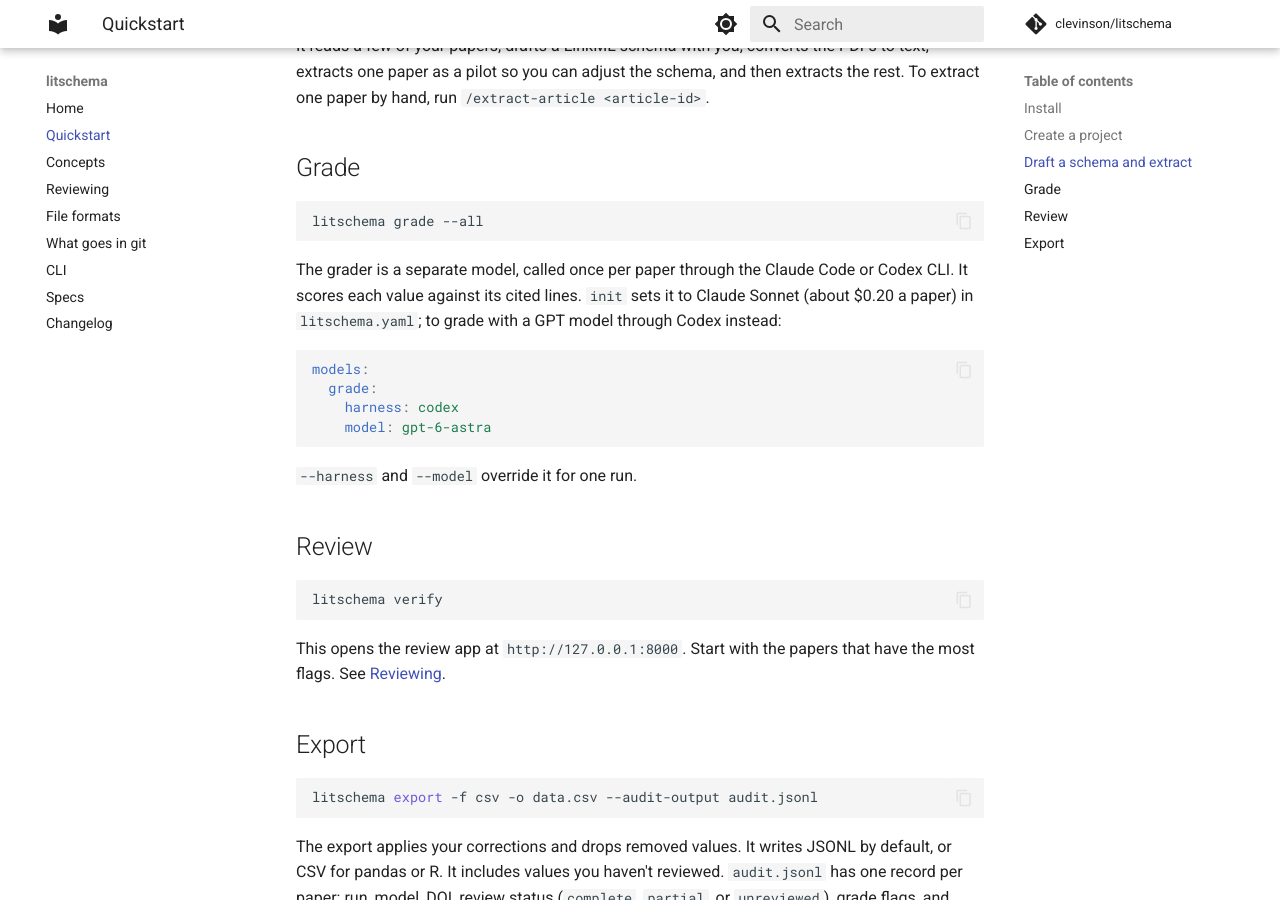
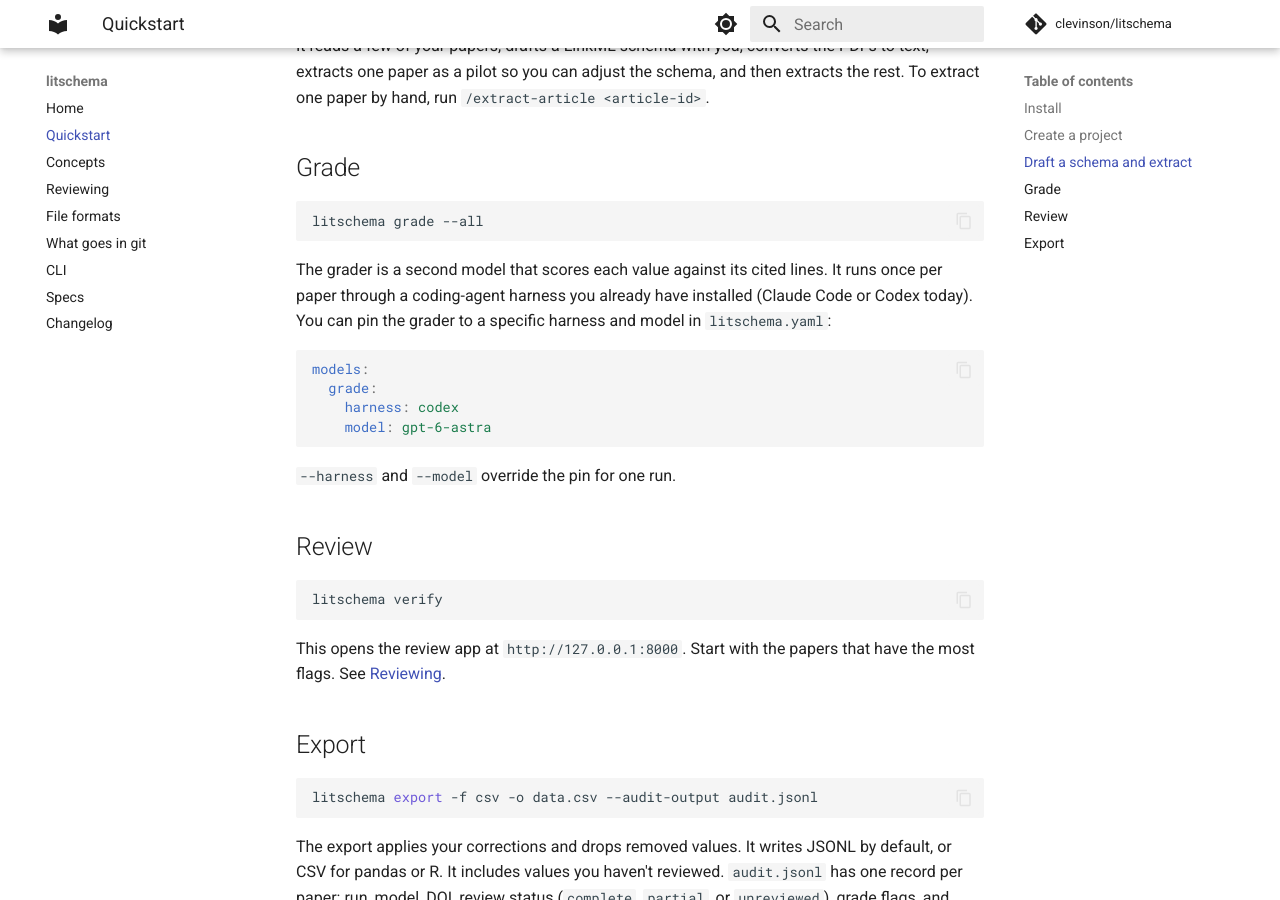
Before and after one commit to clevinson/litschema, an MkDocs documentation site: the page built from docs/quickstart.md, in a window 1280 px wide and 900 px high, scrolled down 795 px. Built offline with MkDocs 1.6.1 and Material for MkDocs 9.7.7, drawn with Linux system fonts in a browser that asks for light colours; comment, search, counter and statistics services are not loaded.

Commit message:
docs(grade): describe the grader as a pinnable harness and model, drop the cost estimate

````diff
--- a/docs/quickstart.md
+++ b/docs/quickstart.md
@@ -42,10 +42,10 @@ then extracts the rest. To extract one paper by hand, run
 litschema grade --all
 ```
 
-The grader is a separate model, called once per paper through the Claude Code
-or Codex CLI. It scores each value against its cited lines. `init` sets it to
-Claude Sonnet (about $0.20 a paper) in `litschema.yaml`; to grade with a GPT
-model through Codex instead:
+The grader is a second model that scores each value against its cited lines.
+It runs once per paper through a coding-agent harness you already have
+installed (Claude Code or Codex today). You can pin the grader to a specific
+harness and model in `litschema.yaml`:
 
 ```yaml
 models:
@@ -54,7 +54,7 @@ models:
     model: gpt-6-astra
 ```
 
-`--harness` and `--model` override it for one run.
+`--harness` and `--model` override the pin for one run.
 
 ## Review
 
````
Also changed, not shown: CHANGELOG.md (+3 -3 lines), README.md (+3 -3 lines), 1 other file.
